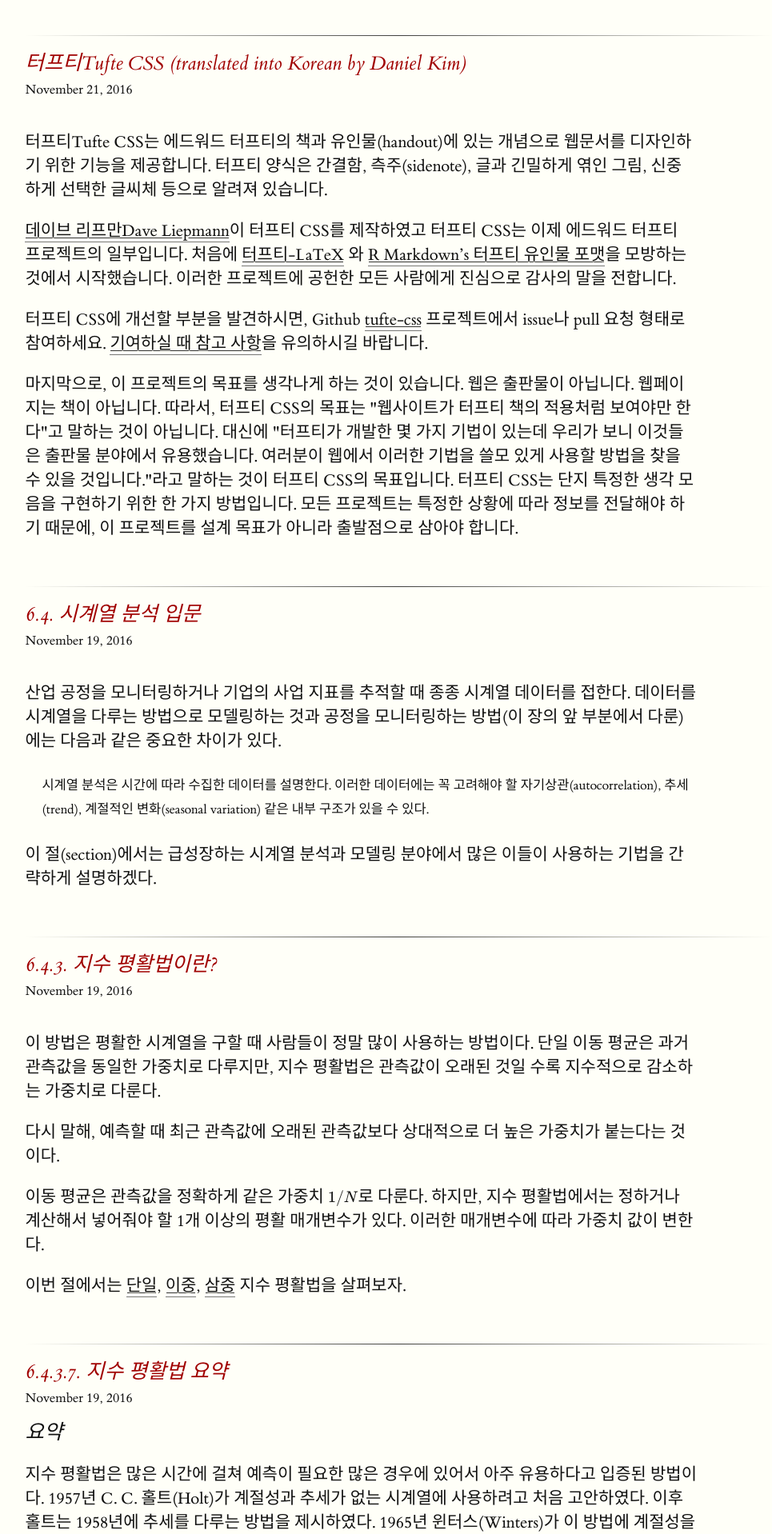
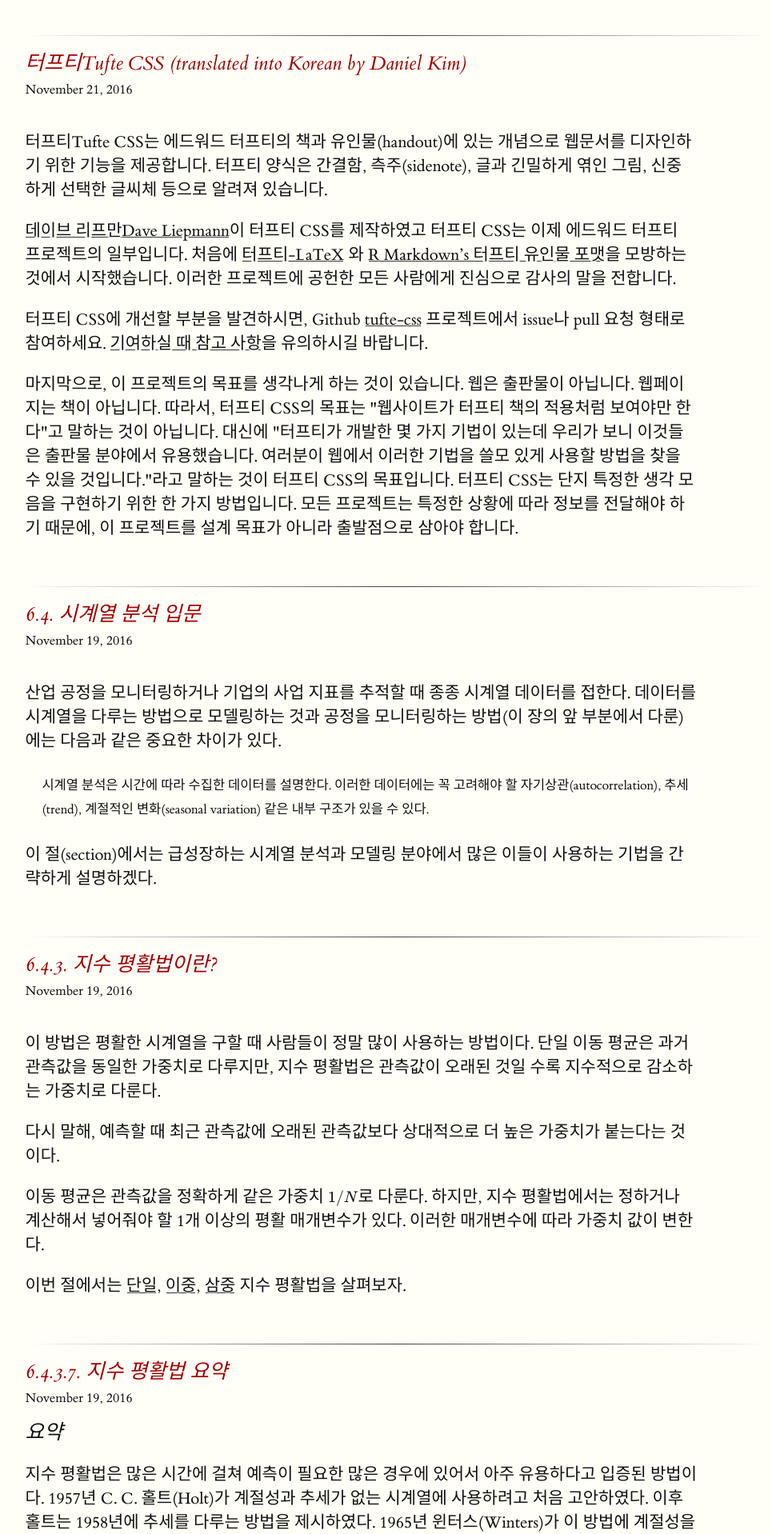
Before and after one commit to danielykim/danielykim.github.io, a Jekyll site: the page built from index.html, in a window 1280 px wide. Shown: the part 367-2285 px from the top of the page at 80% size, without its empty margins (142-1107 px from the left). Built offline with Jekyll 4.4.1, drawn with Linux system fonts in a browser that asks for light colours; formulas are drawn with MathJax 3.

Commit message:
_sass/_settings.scss

```diff
--- a/_sass/_settings.scss
+++ b/_sass/_settings.scss
@@ -11,4 +11,4 @@
 $bg-color: #fffff8;
 $contrast-color: #a00000;
 $border-color: #333333;
-$link-style: underline; // choices are 'color' or 'underline'. Default is color using $contrast-color set above
+$link-style: color; // choices are 'color' or 'underline'. Default is color using $contrast-color set above
--- a/css/tufte.scss
+++ b/css/tufte.scss
@@ -71,7 +71,7 @@
     }
     @else
     {
-      color: $contrast-color;
+      color: $text-color;
       text-decoration: none;
     }
   }
```
